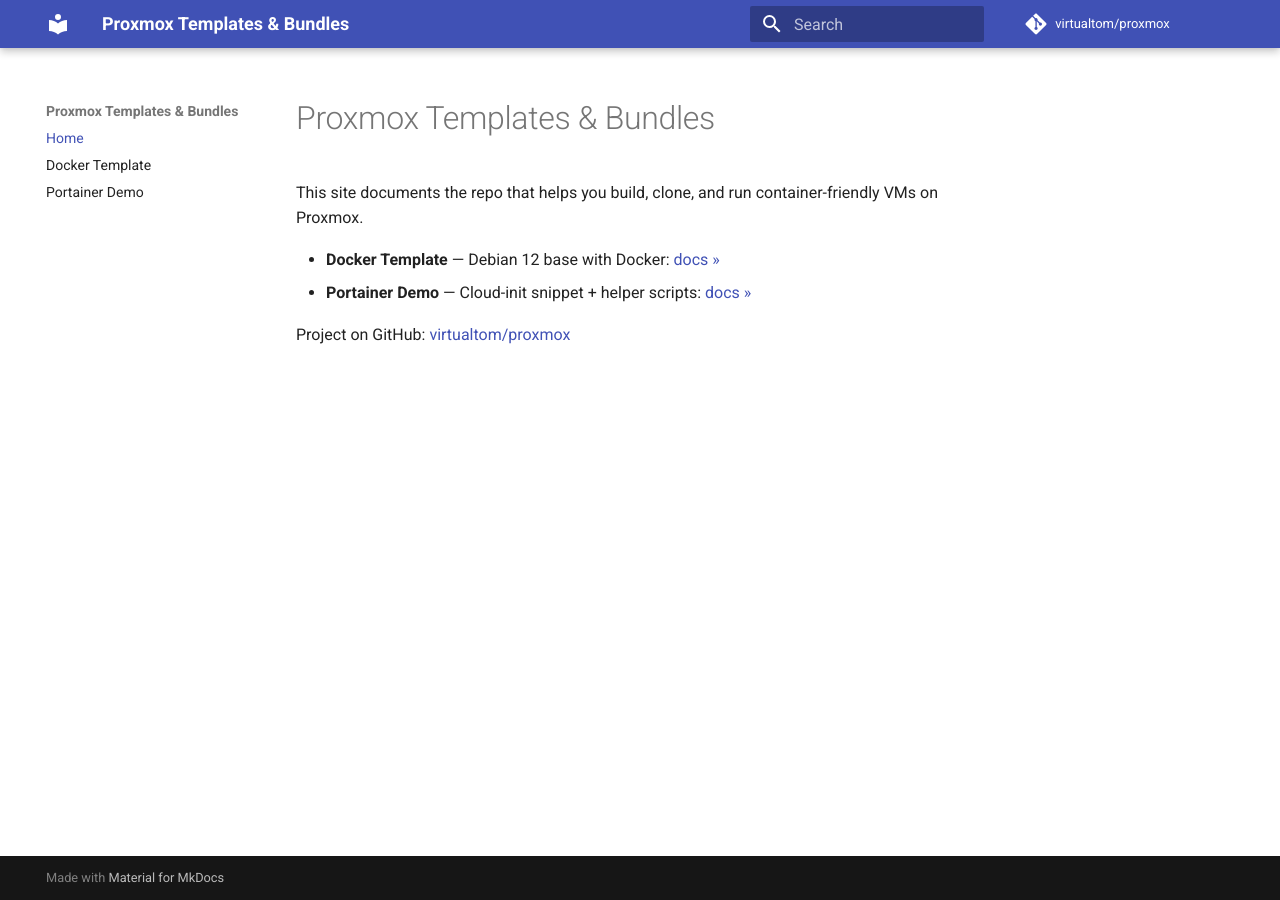
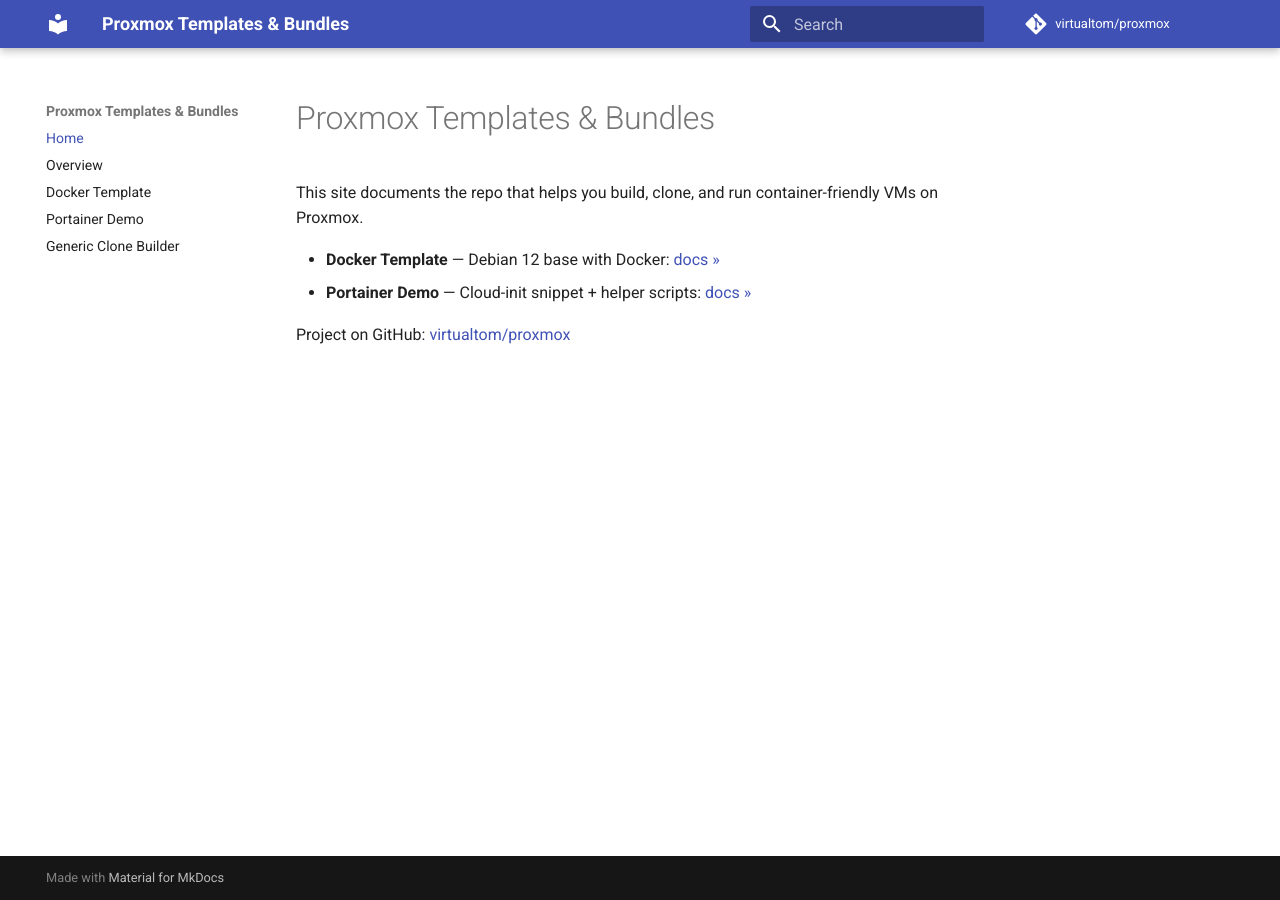
Before and after one commit to virtualtom/proxmox, an MkDocs documentation site: the page built from docs/index.md, in a window 1280 px wide. Built offline with MkDocs 1.6.1 and Material for MkDocs 9.7.7, drawn with Linux system fonts in a browser that asks for light colours; comment, search, counter and statistics services are not loaded.

Commit message:
docs: add Overview and Generic Clone Builder to MkDocs nav

```diff
--- a/mkdocs.yml
+++ b/mkdocs.yml
@@ -6,8 +6,10 @@
   name: material
 nav:
   - Home: index.md
+  - Overview: overview.md
   - Docker Template: docker-template.md
   - Portainer Demo: portainer-demo.md
+  - Generic Clone Builder: generic-clone-builder.md
 markdown_extensions:
   - toc:
       permalink: true
```
